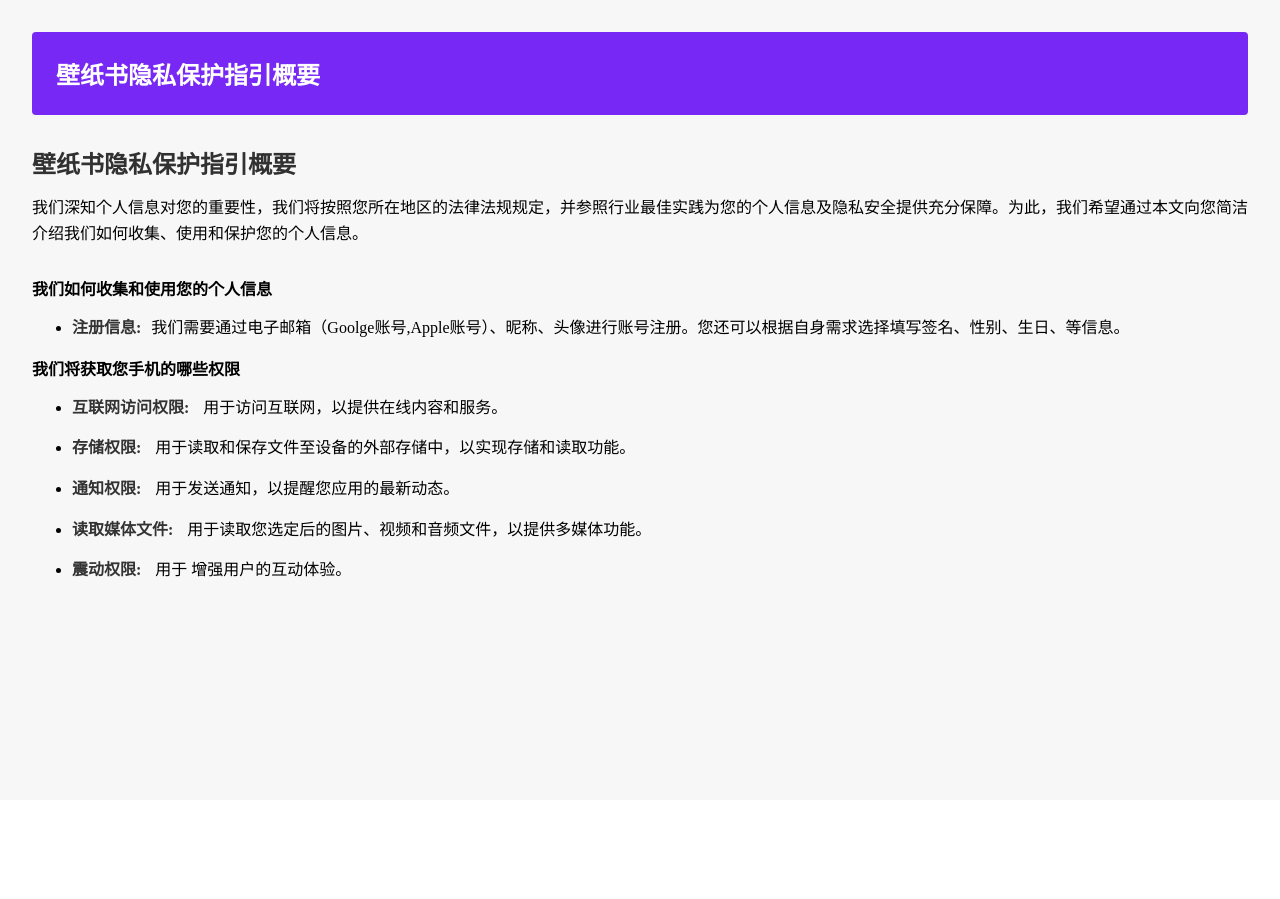
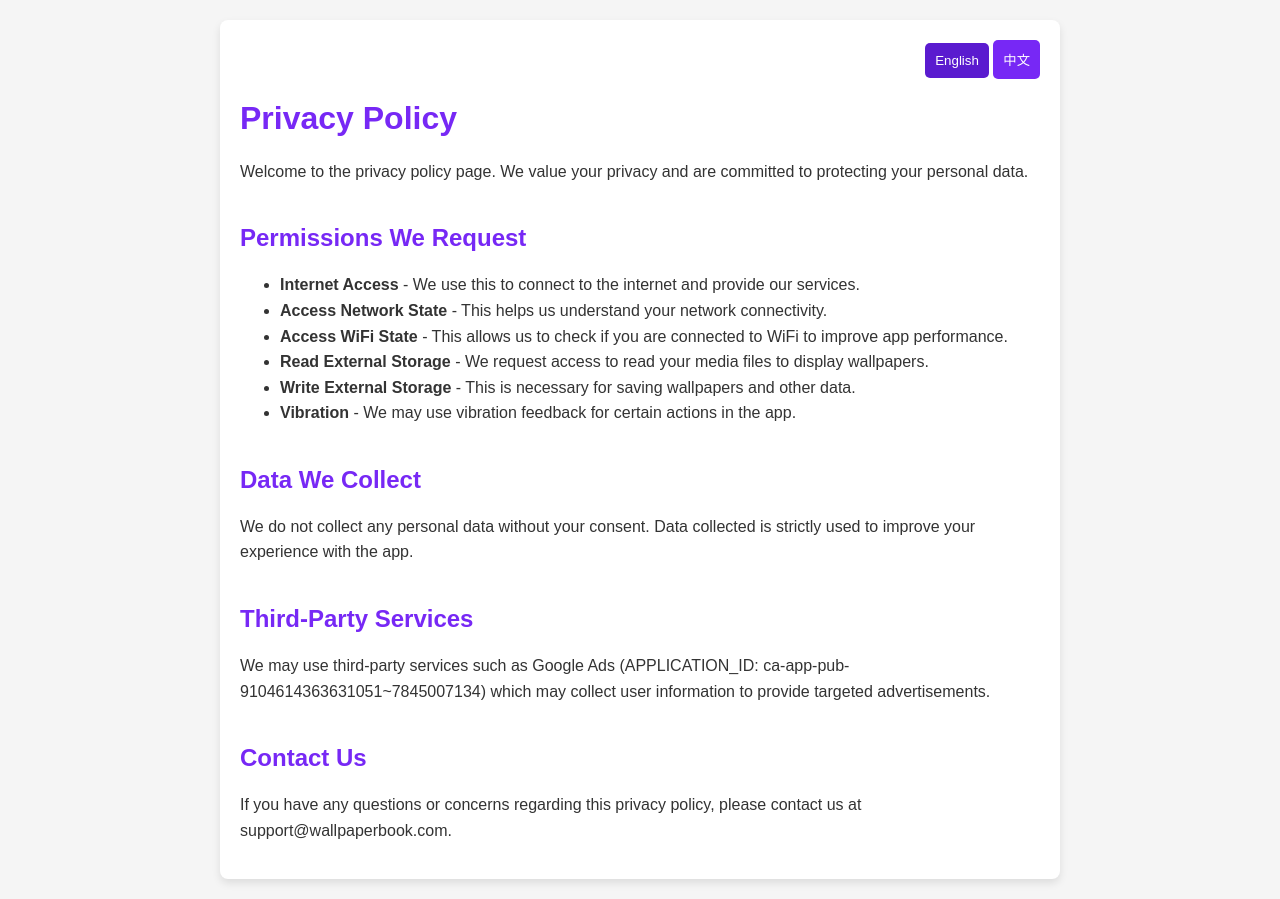
Before and after one commit to JuYiYang/Privacy-agreement, a plain HTML site: page index.html in a window 1280 px wide. Before the commit the page ends 800 px from the top, so only its background shows below. Drawn offline with Linux system fonts and the light colour scheme.

Commit message:
Update index.html

```diff
--- a/index.html
+++ b/index.html
@@ -4,167 +4,153 @@
 <head>
   <meta charset="UTF-8">
   <meta name="viewport" content="width=device-width, initial-scale=1.0">
-  <title>privacy-policy</title>
-</head>
+  <title>Privacy Policy</title>
   <style>
-  * {
+    body {
+      font-family: Arial, sans-serif;
+      background-color: #f5f5f5;
+      color: #333;
       margin: 0;
-    padding: 0;
-    box-sizing: border-box;
+      padding: 20px;
     }
 
-
-  .privacy-policy {
-    padding: 16px;
-    background-color: #f7f7f7;
-    min-width: 100%;
-    min-height: 100vh;
+    .container {
+      background-color: #ffffff;
+      border-radius: 8px;
+      box-shadow: 0 4px 8px rgba(0, 0, 0, 0.1);
+      padding: 20px;
+      max-width: 800px;
+      margin: 0 auto;
     }
 
-
-  .title {
-    background-color: #7728f5;
-    color: #fff;
-    text-align: start;
-    padding: 16px;
-    font-size: 18px;
-    font-weight: bold;
-    border-radius: 4px;
+    h1,
+    h2 {
+      color: #7728f5;
     }
 
-  header,
-  main {
-    font-size: 14px;
-    margin-top: 20px;
-
+    h2 {
+      margin-top: 40px;
     }
 
-  .sub_title {
-    opacity: 0.8;
-    margin-bottom: 10px;
-
+    p,
+    ul {
+      line-height: 1.6;
     }
 
-  .rule {
-    display: block;
+    .language-toggle {
+      text-align: right;
       margin-bottom: 20px;
-    line-height: 1.6;
-
-
     }
 
-  ul {
-    list-style-type: disc;
-    padding-left: 20px;
-
+    .language-toggle button {
+      background-color: #7728f5;
+      color: #ffffff;
+      border: none;
+      padding: 10px;
+      border-radius: 5px;
+      cursor: pointer;
     }
 
-  strong {
-    margin-right: 5px;
+    .language-toggle button.active {
+      background-color: #5a1bcf;
     }
 
-  li {
-    margin: 10px 0;
-    line-height: 1.6;
-
+    .content {
+      display: none;
     }
 
-  strong {
-    font-weight: bold;
-    color: #333;
+    .content.active {
+      display: block;
     }
   </style>
-
-
-<style>
-  @media (min-width: 768px) {
-    .privacy-policy {
-      padding: 32px;
-    }
-
-    .title {
-      font-size: 24px;
-      padding: 24px;
-    }
-
-    header,
-    main {
-      font-size: 16px;
-      margin-top: 30px;
-    }
-
-    .sub_title {
-      margin-bottom: 15px;
-    }
-
-    .rule {
-      margin-bottom: 30px;
-    }
-
-    ul {
-      padding-left: 40px;
-
-    }
-
-    strong {
-
-      margin-right: 10px;
-    }
-
-    li {
-
-      margin: 15px 0;
-
-    }
-  }
-</style>
+</head>
 
 <body>
-  <div class="privacy-policy">
-    <div class="title">壁纸书隐私保护指引概要</div>
 
-    <header>
-      <h2 class="sub_title">壁纸书隐私保护指引概要</h2>
-      <span class="rule">
-        我们深知个人信息对您的重要性，我们将按照您所在地区的法律法规规定，并参照行业最佳实践为您的个人信息及隐私安全提供充分保障。为此，我们希望通过本文向您简洁介绍我们如何收集、使用和保护您的个人信息。
-      </span>
-    </header>
+  <div class="container">
+    <div class="language-toggle">
+      <button id="en-btn" class="active">English</button>
+      <button id="cn-btn">中文</button>
+    </div>
 
-    <main>
-      <div class="rule__box">
-        <h4 style="font-weight: bold; margin-bottom: 10px">我们如何收集和使用您的个人信息</h4>
+    <!-- English Version -->
+    <div id="en-content" class="content active">
+      <h1>Privacy Policy</h1>
+      <p>Welcome to the privacy policy page. We value your privacy and are committed to protecting your personal data.
+      </p>
+
+      <h2>Permissions We Request</h2>
       <ul>
-          <li>
-            <strong>注册信息:</strong>我们需要通过电子邮箱（Goolge账号,Apple账号）、昵称、头像进行账号注册。您还可以根据自身需求选择填写签名、性别、生日、等信息。
+        <li><strong>Internet Access</strong> - We use this to connect to the internet and provide our services.</li>
+        <li><strong>Access Network State</strong> - This helps us understand your network connectivity.</li>
+        <li><strong>Access WiFi State</strong> - This allows us to check if you are connected to WiFi to improve app
+          performance.</li>
+        <li><strong>Read External Storage</strong> - We request access to read your media files to display wallpapers.
         </li>
+        <li><strong>Write External Storage</strong> - This is necessary for saving wallpapers and other data.</li>
+        <li><strong>Vibration</strong> - We may use vibration feedback for certain actions in the app.</li>
       </ul>
+
+      <h2>Data We Collect</h2>
+      <p>We do not collect any personal data without your consent. Data collected is strictly used to improve your
+        experience with the app.</p>
+
+      <h2>Third-Party Services</h2>
+      <p>We may use third-party services such as Google Ads (APPLICATION_ID: ca-app-pub-9104614363631051~7845007134)
+        which may collect user information to provide targeted advertisements.</p>
+
+      <h2>Contact Us</h2>
+      <p>If you have any questions or concerns regarding this privacy policy, please contact us at
+        support@wallpaperbook.com.</p>
     </div>
-      <div class="rule__box">
-        <h4 style="font-weight: bold; margin-bottom: 10px">我们将获取您手机的哪些权限</h4>
+
+    <!-- Chinese Version -->
+    <div id="cn-content" class="content">
+      <h1>隐私政策</h1>
+      <p>欢迎来到隐私政策页面。我们重视您的隐私，并致力于保护您的个人数据。</p>
+
+      <h2>我们请求的权限</h2>
       <ul>
-          <li><strong>互联网访问权限:</strong> 用于访问互联网，以提供在线内容和服务。</li>
-          <!-- <li>
-            <strong>网络与Wi-Fi状态:</strong> 我们使用 <code>ACCESS_NETWORK_STATE</code> 和
-            <code>ACCESS_WIFI_STATE</code> 权限检查网络连接和Wi-Fi状态，以确保服务的顺畅运行。
-          </li> -->
-          <!-- <li>
-            <strong>设备电话状态:</strong> 我们使用
-            <code>READ_PHONE_STATE</code> 权限读取设备的电话状态信息，以管理电话功能并优化应用体验。
-          </li> -->
-          <li>
-            <strong>存储权限:</strong>
-            用于读取和保存文件至设备的外部存储中，以实现存储和读取功能。
-          </li>
-          <li><strong>通知权限:</strong> 用于发送通知，以提醒您应用的最新动态。</li>
-          <li>
-            <strong>读取媒体文件:</strong>
-            用于读取您选定后的图片、视频和音频文件，以提供多媒体功能。
-          </li>
-          <li><strong>震动权限:</strong> 用于 增强用户的互动体验。</li>
+        <li><strong>互联网访问权限</strong> - 我们使用此权限连接到互联网并提供服务。</li>
+        <li><strong>访问网络状态</strong> - 此权限帮助我们了解您的网络连接情况。</li>
+        <li><strong>访问WiFi状态</strong> - 此权限允许我们检查您是否连接到WiFi，以提高应用性能。</li>
+        <li><strong>读取外部存储</strong> - 我们请求访问您的媒体文件，以显示壁纸。</li>
+        <li><strong>写入外部存储</strong> - 此权限用于保存壁纸和其他数据。</li>
+        <li><strong>震动权限</strong> - 我们可能会在某些操作中使用震动反馈。</li>
       </ul>
+
+      <h2>我们收集的数据</h2>
+      <p>未经您的同意，我们不会收集任何个人数据。收集的数据仅用于改善您的应用体验。</p>
+
+      <h2>第三方服务</h2>
+      <p>我们可能会使用第三方服务（如Google Ads，应用ID：ca-app-pub-9104614363631051~7845007134），这些服务可能会收集用户信息以提供定向广告。</p>
+
+      <h2>联系我们</h2>
+      <p>如果您对本隐私政策有任何疑问或担忧，请通过support@wallpaperbook.com联系我们。</p>
     </div>
-    </main>
   </div>
+
+  <script>
+    const enBtn = document.getElementById('en-btn');
+    const cnBtn = document.getElementById('cn-btn');
+    const enContent = document.getElementById('en-content');
+    const cnContent = document.getElementById('cn-content');
+
+    enBtn.addEventListener('click', () => {
+      enBtn.classList.add('active');
+      cnBtn.classList.remove('active');
+      enContent.classList.add('active');
+      cnContent.classList.remove('active');
+    });
+
+    cnBtn.addEventListener('click', () => {
+      cnBtn.classList.add('active');
+      enBtn.classList.remove('active');
+      cnContent.classList.add('active');
+      enContent.classList.remove('active');
+    });
+  </script>
+
 </body>
 
 </html>
```
Lines whose indentation alone changed are shown as unchanged.
